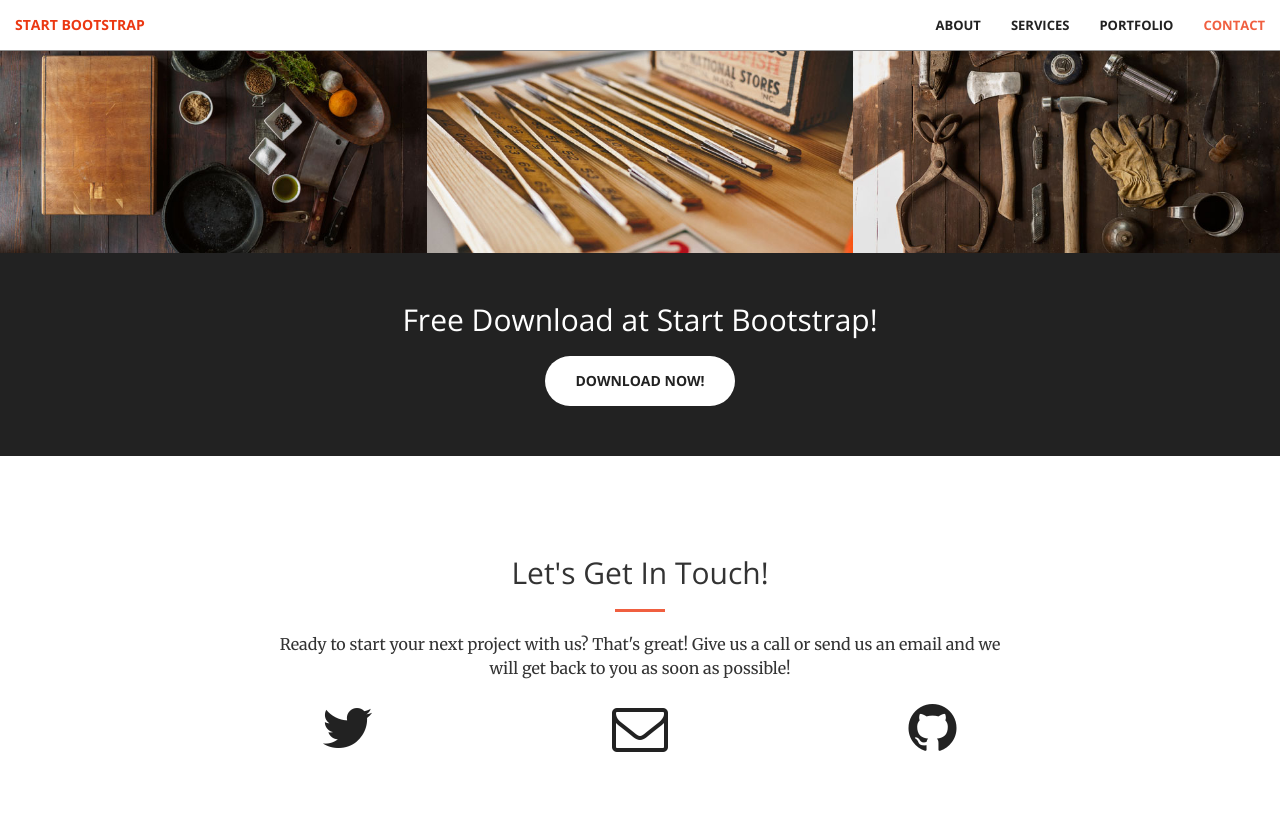
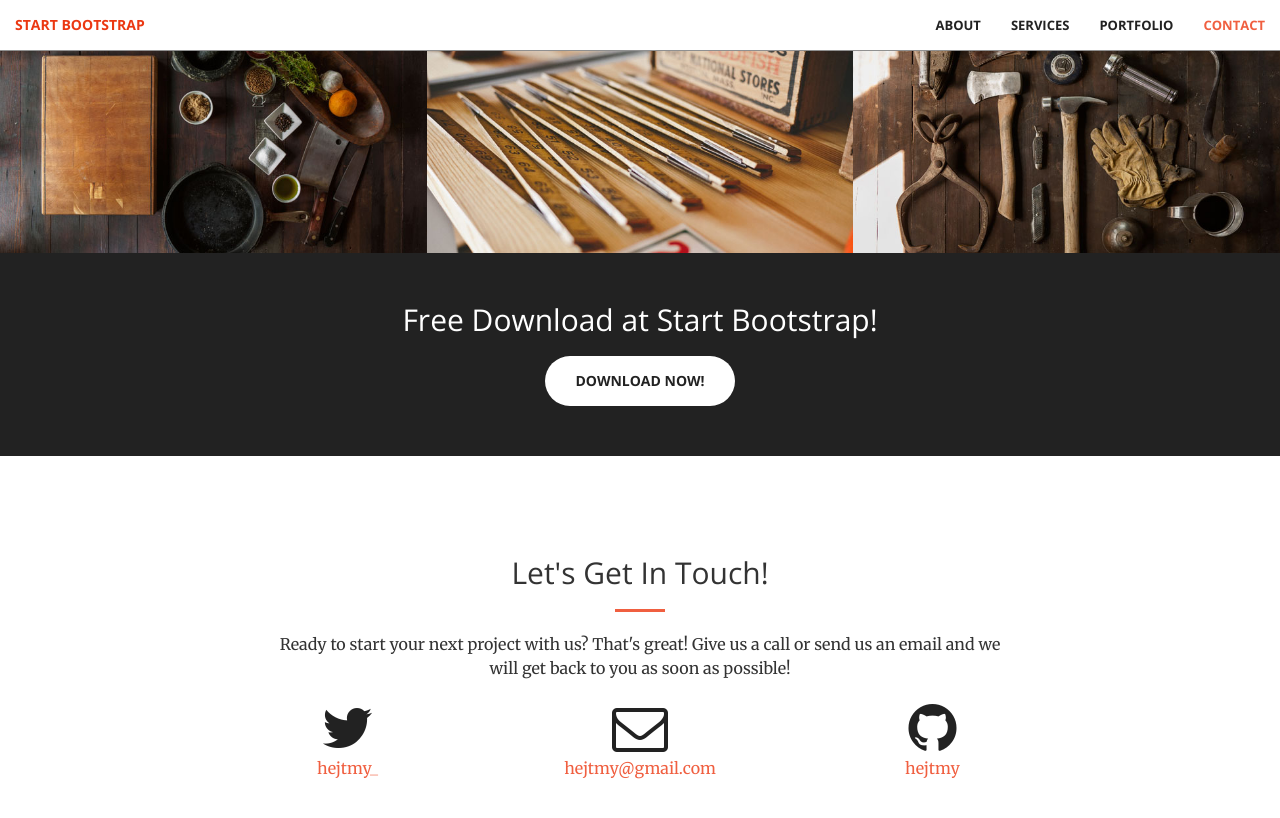
Before and after one commit to lab-code/lab-code, a Jekyll site: the page built from index.html, in a window 1280 px wide and 900 px high, scrolled down 1981 px. Shown: the top 818 px of the window. Built offline with Jekyll 4.4.1, drawn with Linux system fonts in a browser that asks for light colours.

```diff
--- a/_config.yml
+++ b/_config.yml
@@ -1,12 +1,12 @@
 # Site settings
-title:
-email:
+title: Lab code site
+email:  hejtmy@gmail.com
 description: > # this means to ignore newlines until "baseurl:"
 baseurl: "" # the subpath of your site, e.g. /blog/
 url: "" # the base hostname & protocol for your site
 
-twitter_username:
-github_username:
+twitter_username: hejtmy_
+github_username: hejtmy
 
 # Build settings
 markdown: kramdown
```
